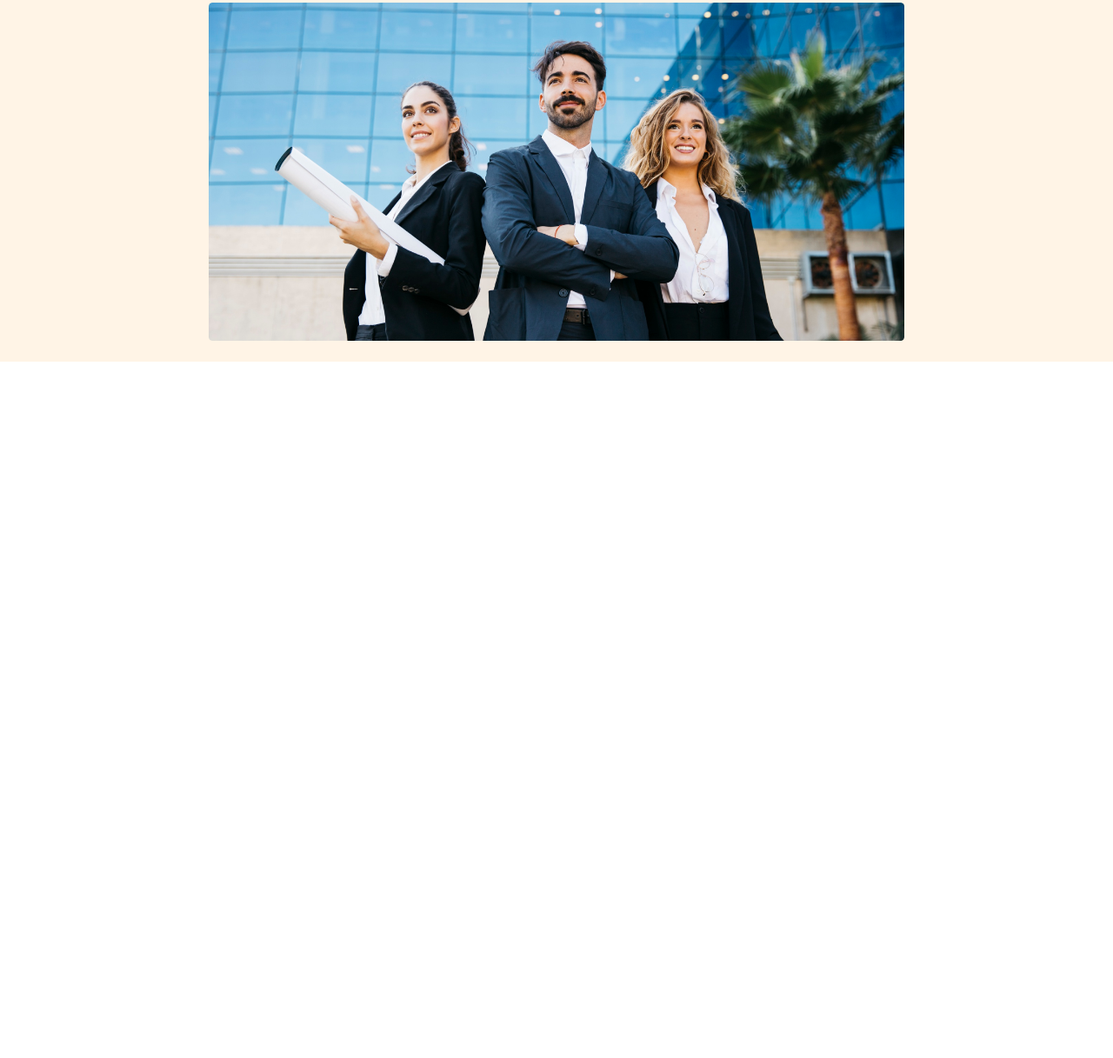
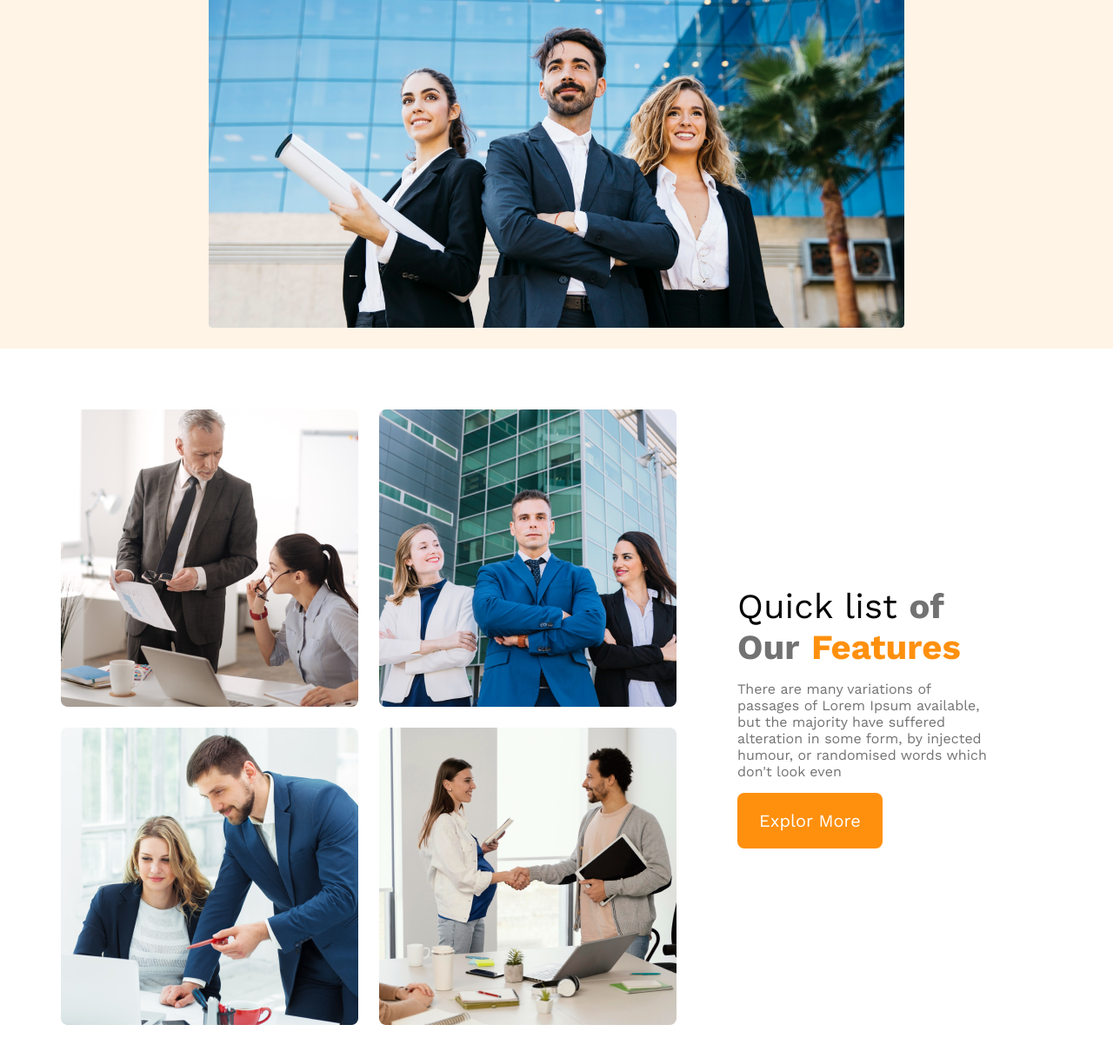
Before and after one commit to hridoyroy10/g3-Architects, a plain HTML site: page index.html in a window 1280 px wide. Shown: the part 471-1688 px from the top of the page at 87% size. Before the commit the page ends 887 px from the top, so only its background shows below. Drawn offline with nearby package versions, Linux system fonts and the light colour scheme.

Commit message:
features section added

```diff
--- a/css/style.css
+++ b/css/style.css
@@ -1,14 +1,16 @@
 /* ------------google font link----------------- */
 
 @import url('https://fonts.googleapis.com/css2?family=Work+Sans:ital,wght@0,400;0,600;0,700;0,800;1,400;1,600;1,700;1,800&display=swap');
-/* shared styles */
+/* ==============shared styles============= */
 *{
     padding: 0;
     margin: 0;
     box-sizing: border-box;
     font-family: 'Work Sans', sans-serif;
 }
-
+.text-light-gray{
+    color: #727272;
+}
 .btn-primary{
     border-radius: 8px;
     color: #fff;
@@ -19,7 +21,10 @@
     cursor: pointer;
 
 }
-/* css style  */
+.default-margin{
+    margin-bottom: 15px;
+}
+/* ============css style============== */
 header{
     background: rgba(255, 144, 14, 0.10);
     padding: 20px 130px
@@ -50,7 +55,7 @@ nav li a{
     font-size: 18px;
     font-weight: 500;
 }
-/* banner styles */
+/* ================banner styles================ */
 .banner-content{
     max-width: 800px;
     text-align: center;
@@ -60,40 +65,97 @@ nav li a{
     font-size: 4rem;
     font-weight: 700;
     color:#131313;
-    margin-bottom: 15px;
-}
-.banner-description{
-    color: #727272;
-    margin-bottom: 15px;
+
 }
 
+
 .banner img{
-    margin-top: 15px;
     width: 100%;
 }
 
-/* responsive media queries */
-/* mobail devices */
+
+/* =============main styles============================ */
+main{
+    max-width: 1140px;
+    margin: 70px auto;
+}
+/* ================teams styles========================== */
+.teams-container{
+    display: flex;
+    align-items: center;
+}
+.teams-img-container{
+    display: grid;
+    grid-template-columns: repeat(2, 1fr);
+    gap: 1.5rem;
+}
+.teams-conatent{
+    padding-left: 70px;
+    padding-right: 70px;
+}
+.teams-title{
+    font-size: 2.5rem;
+    font-weight: 500;
+}
+.teams-title .quick-list{
+    color: #727272;
+    font-weight: 700;
+}
+.teams-title .text-features{
+    color: #FF900E;
+    font-weight: 700;
+}
+
+
+
+
+
+
+
+
+
+
+
+
+
+
+
+
+
+
+
+
+
+
+/* ============responsive media queries================= */
+/* =============mobail devices========================= */
 @media screen and (max-width: 576px) {
     header{
         padding:10px;
     }
-    nav{
+    nav, .teams-container{
+        flex-direction: column;
+    }
+    .teams-img-container{
+        grid-template-columns: repeat(1, 1fr);
+    }
+    nav>ul{
+        margin-top: 15px;
+    }
+    .teams-conatent{
+        padding-left: 20px;
+        padding-right: 20px;
+    }
+}
+/* ==============tablet or medium devices============== */
+@media screen and (min-width:576px) and (max-width: 960px) {
+    header{
+        padding: 50px;
+    }
+    nav, .teams-container{
         flex-direction: column;
     }
     nav>ul{
         margin-top: 15px;
     }
 }
-/* tablet or medium devices */
-@media screen and (min-width:576px) and (max-width: 960px) {
-    header{
-        padding: 50px;
-    }
-    nav{
-        flex-direction: column;
-    }
-    nav>ul{
-        margin-top: 15px;
-    }
-}
--- a/index.html
+++ b/index.html
@@ -23,12 +23,12 @@
         </nav>
         <div class="banner">
             <div class="banner-content">
-                <h1 class="banner-title">Brand New Group of Architects</h1>
-                <p class="banner-description">There are many variations of passages of Lorem Ipsum available, but the
+                <h1 class="banner-title ">Brand New Group of Architects</h1>
+                <p class="text-light-gray default-margin">There are many variations of passages of Lorem Ipsum available, but the
                     majority have
                     suffered
                     alteration in some form, by injected humour, or randomised words which don't look even</p>
-                <button class="btn-primary">Explor More</button>
+                <button class="btn-primary default-margin">Explor More</button>
                 <img src="images/banner.png" alt="">
             </div>
 
@@ -37,10 +37,30 @@
     <!-- =========== Header HTML Startech End ============ -->
 
     <!-- =========== Main HTML Startech Start ============ -->
+    <main>
+        <!-- =========== features HTML Startech Start ============ -->
+        <section class="teams-container">
+            <div class="teams-img-container">
+                <img src="images/team1.png" alt="img">
+                <img src="images/team2.png" alt="img">
+                <img src="images/team3.png" alt="img">
+                <img src="images/team4.png" alt="img">
+            </div>
+            </div>
+            <div class="teams-conatent">
+                <h1 class="teams-title default-margin">Quick list <span class="quick-list">of Our</span> <span class="text-features">Features</span></h1>
+                <p class="text-light-gray default-margin">
+                    There are many variations of passages of Lorem Ipsum available, but the majority have suffered
+                    alteration in some form, by injected humour, or randomised words which don't look even
+                </p>
+                <button class="btn-primary ">Explor More</button>
+            </div>
+        </section>
+        <!-- =========== features HTML Startech Start ============ -->
 
-    <!-- ===========  HTML Startech Start ============ -->
-    <!-- ===========  HTML Startech Start ============ -->
-    <!-- ===========  HTML Startech Start ============ -->
+    </main>
+    <!-- ===========  Main HTML Startech Start ============ -->
+
     <!-- ===========  HTML Startech Start ============ -->
     <!-- ===========  HTML Startech Start ============ -->
     <!-- ===========  HTML Startech Start ============ -->
```
